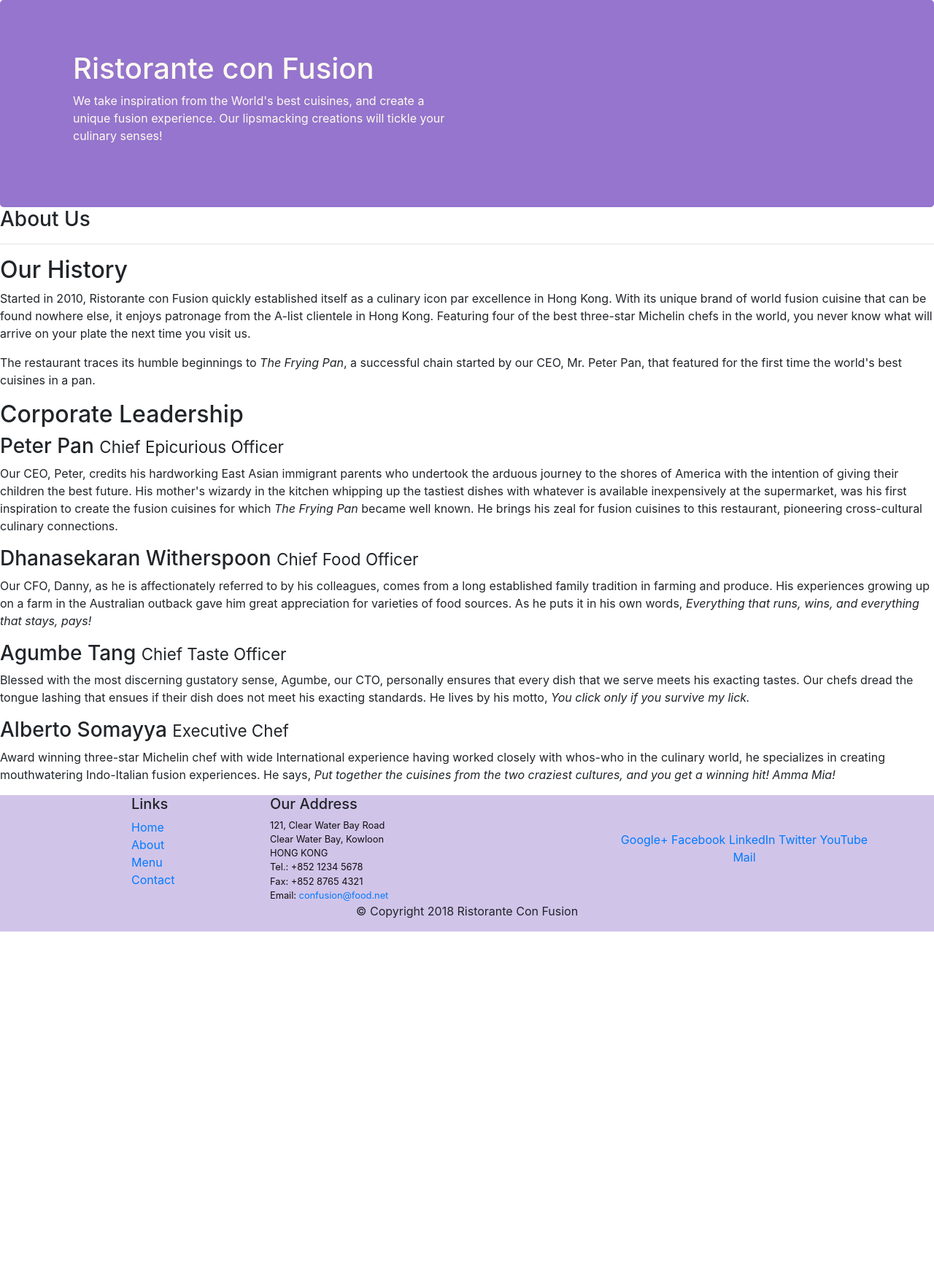
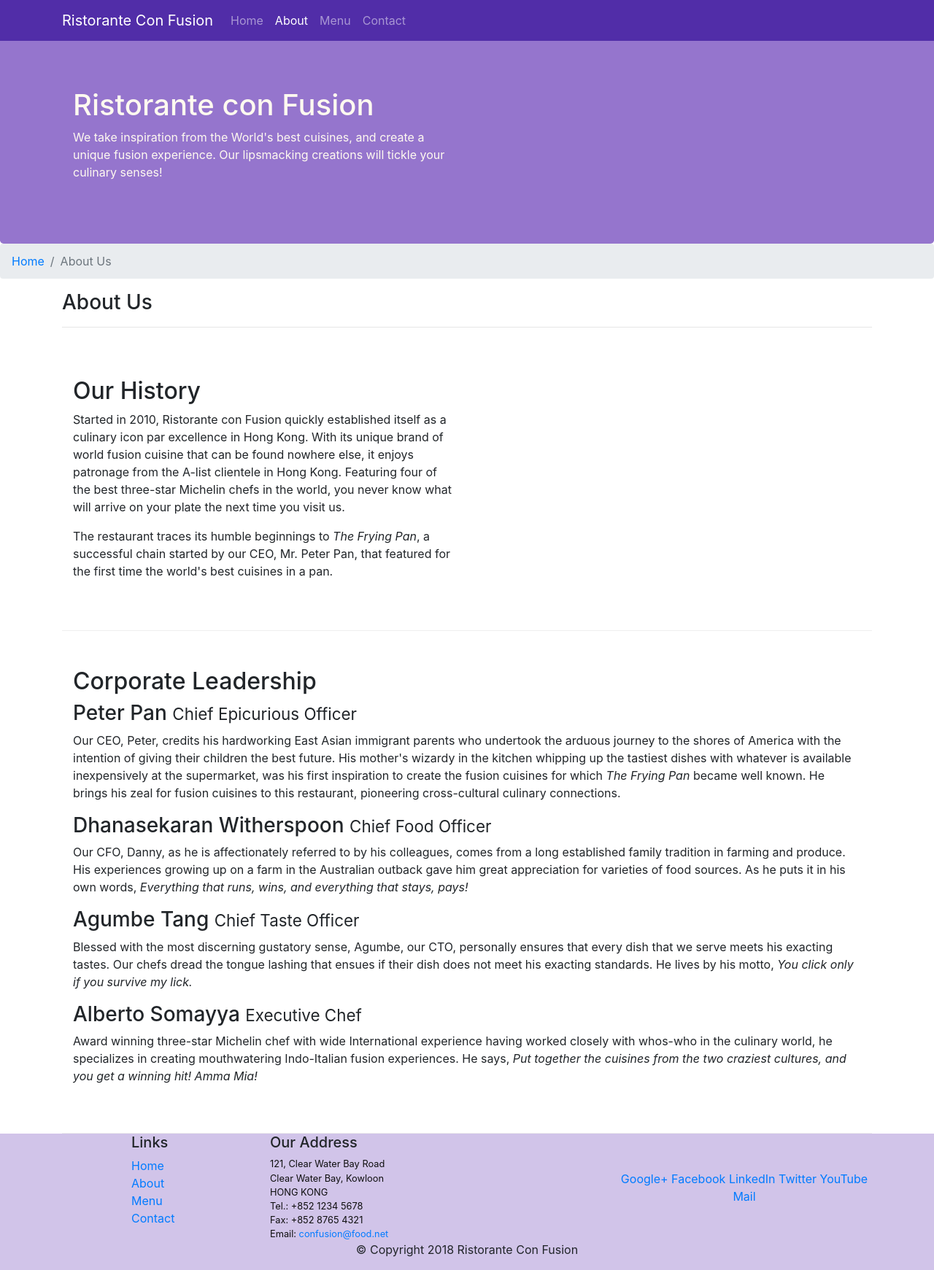
Before and after one commit to fouzilali/conFusion, a website: page aboutus.html in a window 1280 px wide. Shown: the whole page at 73% size. Before the commit the page ends 1277 px from the top, so only its background shows below. Drawn offline with nearby package versions, Linux system fonts and the light colour scheme.

Commit message:
Navbar and Breadcrumbs

```diff
--- a/aboutus.html
+++ b/aboutus.html
@@ -14,50 +14,95 @@
 </head>
 
 <body>
+    <nav class="navbar navbar-dark navbar-expand-sm fixed-top">
+        <div class="container">
+            <button class="navbar-toggler" type="button" data-toggle="collapse" data-target="#Navbar">
+                <span class="navbar-toggler-icon"></span>
+            </button>
+            <a class="navbar-brand" href="#">Ristorante Con Fusion</a>
+            <div class="collapse navbar-collapse" id="Navbar">
+                <ul class="navbar-nav mr-auto">
+                    <li class="nav-item"><a class="nav-link" href="./index.html">Home</a></li>
+                    <li class="nav-item active"><a class="nav-link" href="#">About</a></li>
+                    <li class="nav-item"><a class="nav-link" href="#">Menu</a></li>
+                    <li class="nav-item"><a class="nav-link" href="#">Contact</a></li>
+                </ul>
+            </div>
+        </div>
+    </nav>
 
     <header class="jumbotron">
         <div class="container">
             <div class="row row-header">
                 <div class="col-12 col-sm-6">
                     <h1>Ristorante con Fusion</h1>
-                    <p>We take inspiration from the World's best cuisines, and create a unique fusion experience. Our lipsmacking creations will tickle your culinary senses!</p>
+                    <p>We take inspiration from the World's best cuisines, and create a unique fusion experience. Our
+                        lipsmacking creations will tickle your culinary senses!</p>
                 </div>
                 <div class="col-12 col-sm">
                 </div>
             </div>
         </div>
     </header>
-
+    <ol class="col-12 breadcrumb">
+            <li class="breadcrumb-item"><a href="./index.html">Home</a></li>
+            <li class="breadcrumb-item active">About Us</li>
+    </ol>
     <div>
-        <div>
+        <div class="container">
             <div>
                 <h3>About Us</h3>
                 <hr>
             </div>
         </div>
 
-        <div>
-            <div>
+        <div class="container">
+            <div class="row row-content align-items-center">
+                <div class="col-md-6 col-12">
                     <h2>Our History</h2>
-                <p>Started in 2010, Ristorante con Fusion quickly established itself as a culinary icon par excellence in Hong Kong. With its unique brand of world fusion cuisine that can be found nowhere else, it enjoys patronage from the A-list clientele in Hong Kong.  Featuring four of the best three-star Michelin chefs in the world, you never know what will arrive on your plate the next time you visit us.</p>
-                <p>The restaurant traces its humble beginnings to <em>The Frying Pan</em>, a successful chain started by our CEO, Mr. Peter Pan, that featured for the first time the world's best cuisines in a pan.</p>
+                    <p>Started in 2010, Ristorante con Fusion quickly established itself as a culinary icon par
+                        excellence in Hong Kong. With its unique brand of world fusion cuisine that can be found nowhere
+                        else, it enjoys patronage from the A-list clientele in Hong Kong. Featuring four of the best
+                        three-star Michelin chefs in the world, you never know what will arrive on your plate the next
+                        time you visit us.</p>
+                    <p>The restaurant traces its humble beginnings to <em>The Frying Pan</em>, a successful chain
+                        started by our CEO, Mr. Peter Pan, that featured for the first time the world's best cuisines in
+                        a pan.</p>
                 </div>
-            <div>
+                <div class="col-6">
+                </div>
             </div>
         </div>
 
 
-        <div>
-            <div>
+        <div class="container">
+            <div class="row row-content align-items-center">
+                <div class="col-12">
                     <h2>Corporate Leadership</h2>
                     <h3>Peter Pan <small>Chief Epicurious Officer</small></h3>
-                <p>Our CEO, Peter, credits his hardworking East Asian immigrant parents who undertook the arduous journey to the shores of America with the intention of giving their children the best future. His mother's wizardy in the kitchen whipping up the tastiest dishes with whatever is available inexpensively at the supermarket, was his first inspiration to create the fusion cuisines for which <em>The Frying Pan</em> became well known. He brings his zeal for fusion cuisines to this restaurant, pioneering cross-cultural culinary connections.</p>
+                    <p class="d-none d-sm-block">Our CEO, Peter, credits his hardworking East Asian immigrant parents
+                        who undertook the arduous journey to the shores of America with the intention of giving their
+                        children the best future. His mother's wizardy in the kitchen whipping up the tastiest dishes
+                        with whatever is available inexpensively at the supermarket, was his first inspiration to create
+                        the fusion cuisines for which <em>The Frying Pan</em> became well known. He brings his zeal for
+                        fusion cuisines to this restaurant, pioneering cross-cultural culinary connections.</p>
                     <h3>Dhanasekaran Witherspoon <small>Chief Food Officer</small></h3>
-                <p>Our CFO, Danny, as he is affectionately referred to by his colleagues, comes from a long established family tradition in farming and produce. His experiences growing up on a farm in the Australian outback gave him great appreciation for varieties of food sources. As he puts it in his own words, <em>Everything that runs, wins, and everything that stays, pays!</em></p>
+                    <p class="d-none d-sm-block">Our CFO, Danny, as he is affectionately referred to by his colleagues,
+                        comes from a long established family tradition in farming and produce. His experiences growing
+                        up on a farm in the Australian outback gave him great appreciation for varieties of food
+                        sources. As he puts it in his own words, <em>Everything that runs, wins, and everything that
+                            stays, pays!</em></p>
                     <h3>Agumbe Tang <small>Chief Taste Officer</small></h3>
-                <p>Blessed with the most discerning gustatory sense, Agumbe, our CTO, personally ensures that every dish that we serve meets his exacting tastes. Our chefs dread the tongue lashing that ensues if their dish does not meet his exacting standards. He lives by his motto, <em>You click only if you survive my lick.</em></p>
+                    <p class="d-none d-sm-block">Blessed with the most discerning gustatory sense, Agumbe, our CTO,
+                        personally ensures that every dish that we serve meets his exacting tastes. Our chefs dread the
+                        tongue lashing that ensues if their dish does not meet his exacting standards. He lives by his
+                        motto, <em>You click only if you survive my lick.</em></p>
                     <h3>Alberto Somayya <small>Executive Chef</small></h3>
-                <p>Award winning three-star Michelin chef with wide International experience having worked closely with whos-who in the culinary world, he specializes in creating mouthwatering Indo-Italian fusion experiences. He says, <em>Put together the cuisines from the two craziest cultures, and you get a winning hit! Amma Mia!</em></p>
+                    <p class="d-none d-sm-block">Award winning three-star Michelin chef with wide International
+                        experience having worked closely with whos-who in the culinary world, he specializes in creating
+                        mouthwatering Indo-Italian fusion experiences. He says, <em>Put together the cuisines from the
+                            two craziest cultures, and you get a winning hit! Amma Mia!</em></p>
+                </div>
             </div>
         </div>
 
--- a/css/styles.css
+++ b/css/styles.css
@@ -28,3 +28,12 @@ address{
     margin:0px;
     color:#0f0f0f;
 }
+
+body{
+    padding:50px 0px 0px 0px;
+    z-index:0;
+}
+
+.navbar-dark {
+     background-color: #512DA8;
+}
```
Also changed, not shown: index.html (+16 -0 lines). Lines whose indentation alone changed are shown as unchanged.
